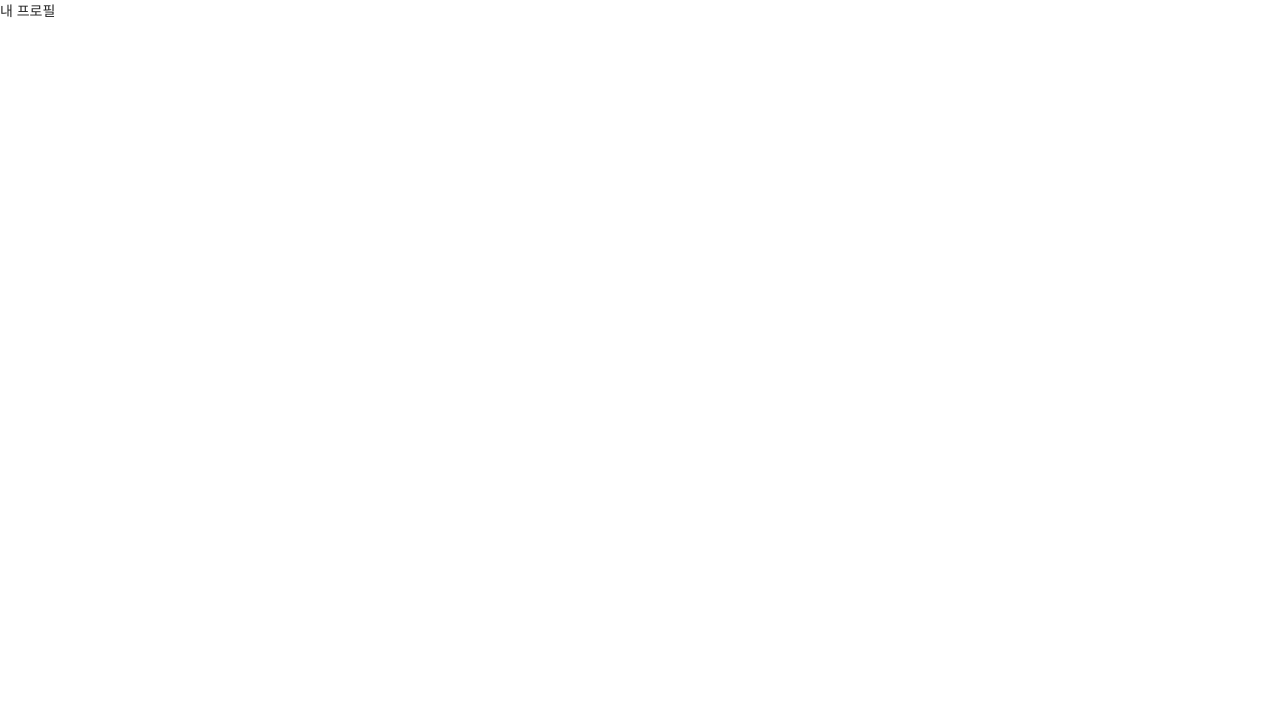
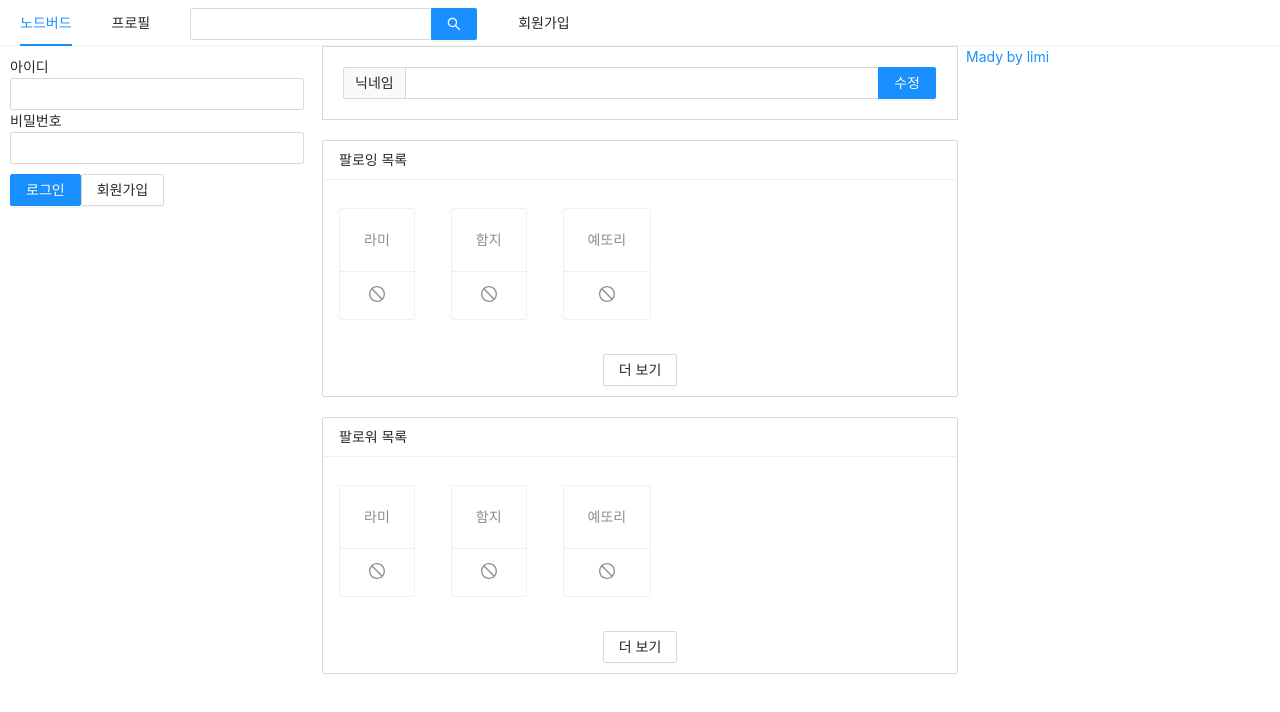
Before and after one commit to limi6n/react-nodebird, a Next.js app in the folder prepare/front/: page /profile in a window 1280 px wide. Shown: the top 712 px of the page. Built offline with nearby package versions, Linux system fonts and the light colour scheme.

Commit message:
profile page

```diff
--- /dev/null
+++ b/prepare/front/components/FollowList.js
@@ -0,0 +1,33 @@
+import React from 'react';
+import PropTypes from 'prop-types';
+import { List, Button, Card } from 'antd';
+import { StopOutlined } from '@ant-design/icons';
+
+// css 최적화 필요
+const FollowList = ({ header, data }) => {
+    return (
+        <List
+            style={{ marginBottom: 20 }}
+            grid={{ gutter: 4, xs: 2, md: 3}}
+            size="small"
+            header={<div>{header}</div>}
+            loadMore={<div style={{ textAlign: 'center', margin: '10px 0'}}><Button>더 보기</Button></div>}
+            bordered
+            dataSource={data}
+            renderItem={(item) => (
+                <List.Item style={{ marginTop: 20 }}>
+                    <Card actions={[<StopOutlined key="stop" />]}>
+                        <Card.Meta description={item.nickname} />
+                    </Card>
+                </List.Item>
+            )}
+        />
+    )
+};
+
+FollowList.propTypes = {
+    header: PropTypes.string.isRequired,
+    data: PropTypes.array.isRequired
+}
+
+export default FollowList;
--- /dev/null
+++ b/prepare/front/components/NicknameEditForm.js
@@ -0,0 +1,14 @@
+import React, { useMemo } from 'react';
+import { Form, Input } from 'antd';
+
+const NicknameEditForm = () => {
+    const style = useMemo(() => ({ marginBottom: '20px', border: '1px solid #d9d9d9', padding: '20px'}), []);
+
+    return (
+        <Form style={style}>
+            <Input.Search addonBefore="닉네임" enterButton="수정" />
+        </Form>
+    )
+};
+
+export default NicknameEditForm;
--- a/prepare/front/pages/profile.js
+++ b/prepare/front/pages/profile.js
@@ -1,14 +1,25 @@
 import React from "react";
 import Head from 'next/head';
 
+import AppLayout from '../components/AppLayout';
+import NicknameEditForm from "../components/NicknameEditForm";
+import FollowList from "../components/FollowList";
+
 const Profile = () => {
+  const followerList = [{nickname:'라미'}, {nickname:'함지'}, {nickname:'예또리'}];
+  const followingList = [{nickname:'라미'}, {nickname:'함지'}, {nickname:'예또리'}];
+
   return (
     <>
       <Head>
           <meta charSet="utf-8" />
           <title>프로필 | NodeBird</title>
       </Head>
-      <div>내 프로필</div>
+      <AppLayout>
+        <NicknameEditForm />
+        <FollowList header="팔로잉 목록" data={followingList} />
+        <FollowList header="팔로워 목록" data={followerList} />
+      </AppLayout>
     </>
   );
 };
```
